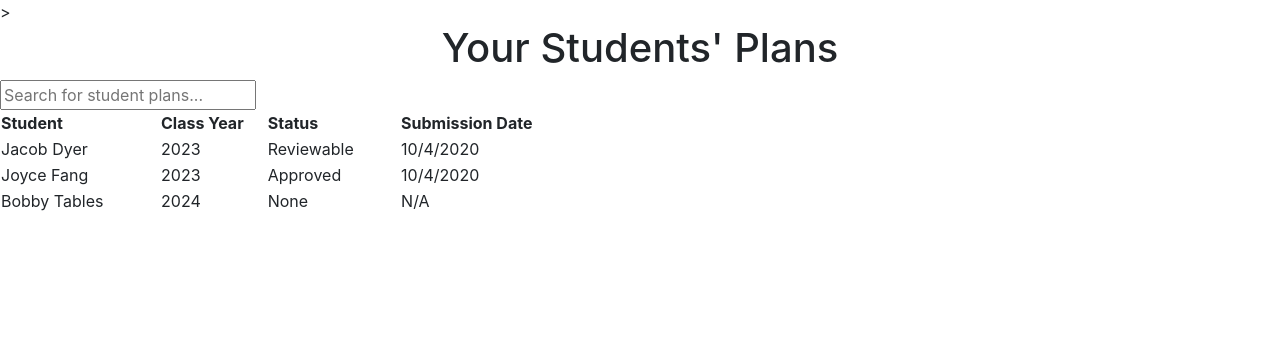
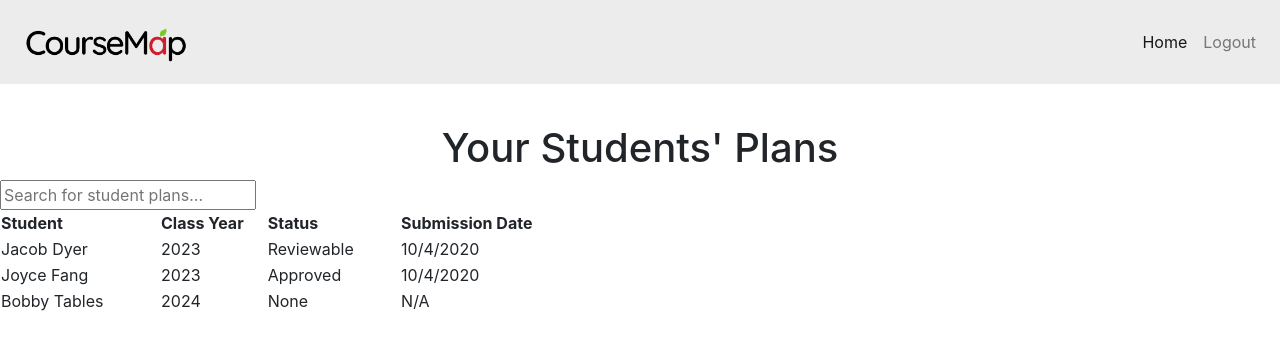
Before and after one commit to deusexmachina013/Primary-Source, a PHP site: page /admin/home.php in a window 1280 px wide. Shown: the top 350 px of the page. Run offline with PHP 8.4, Linux system fonts and the light colour scheme.

Commit message:
Created the Admin Navbar
Created a navigation bar with Bootstrap for all the pages that an administrator user would use while on the site.

Co-Authored-By: joycexfang <55996042+joycexfang@users.noreply.github.com>

```diff
--- /dev/null
+++ b/admin/admin_navbar.php
@@ -0,0 +1,25 @@
+
+<!-- Administrator Navigation Bar -->
+<nav class="navbar navbar-custom navbar-expand-lg navbar-light fixed-top">
+  <!-- CourseMap logo to the top-left. -->
+  <a class="navbar-brand" href="home.php">
+    <img src="../assets/img/logo.png" alt="CourseMap Logo" width="180px">
+  </a>
+
+  <!-- Toggler appears only when the window is small enough. -->
+  <button class="navbar-toggler" type="button" data-toggle="collapse" data-target="#navbarNav" aria-controls="navbarNav" aria-expanded="false" aria-label="Toggle navigation">
+    <span class="navbar-toggler-icon"></span>
+  </button>
+
+  <!-- The functional buttons of the navigation bar. -->
+  <div class="navbar-collapse collapse w-100 order-3 dual-collapse2" id="navbarNav">
+    <ul class="navbar-nav ml-auto">
+      <li class="nav-item">
+        <a class="nav-link js-scroll-trigger active" href="/admin/home.php">Home</a>
+      </li>
+      <li class="nav-item">
+        <a class="nav-link js-scroll-trigger" href="../index.php">Logout</a>
+      </li>
+    </ul>
+  </div>
+</nav>
--- a/admin/home.php
+++ b/admin/home.php
@@ -16,7 +16,9 @@
   </head>
 
   <body>
-    <main>
+    <?php include("admin_navbar.php"); ?>
+
+    <main class="content">
       <h1>Your Students' Plans</h1>
       <input class="plan-lookup" type="text" placeholder="Search for student plans..." id="admin-lookup" onkeyup="filterStudentPlans()">
 
```
